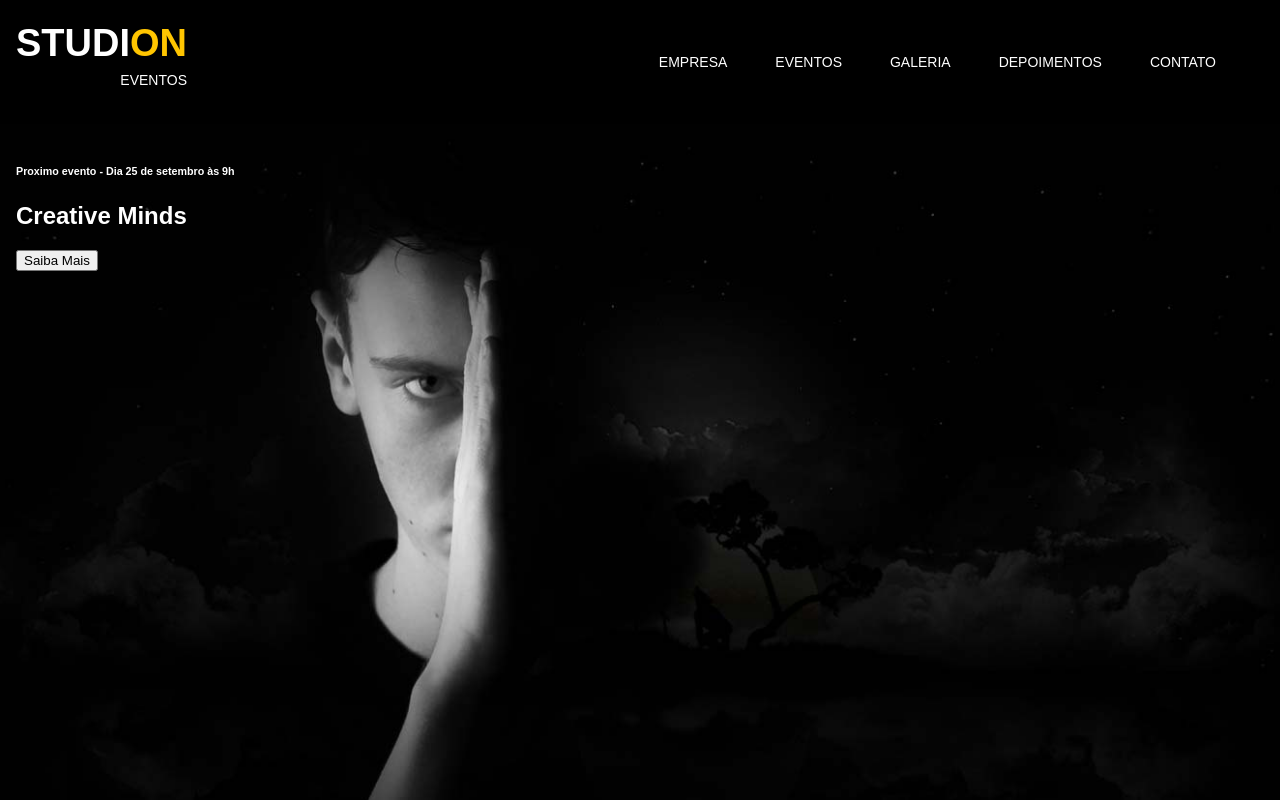
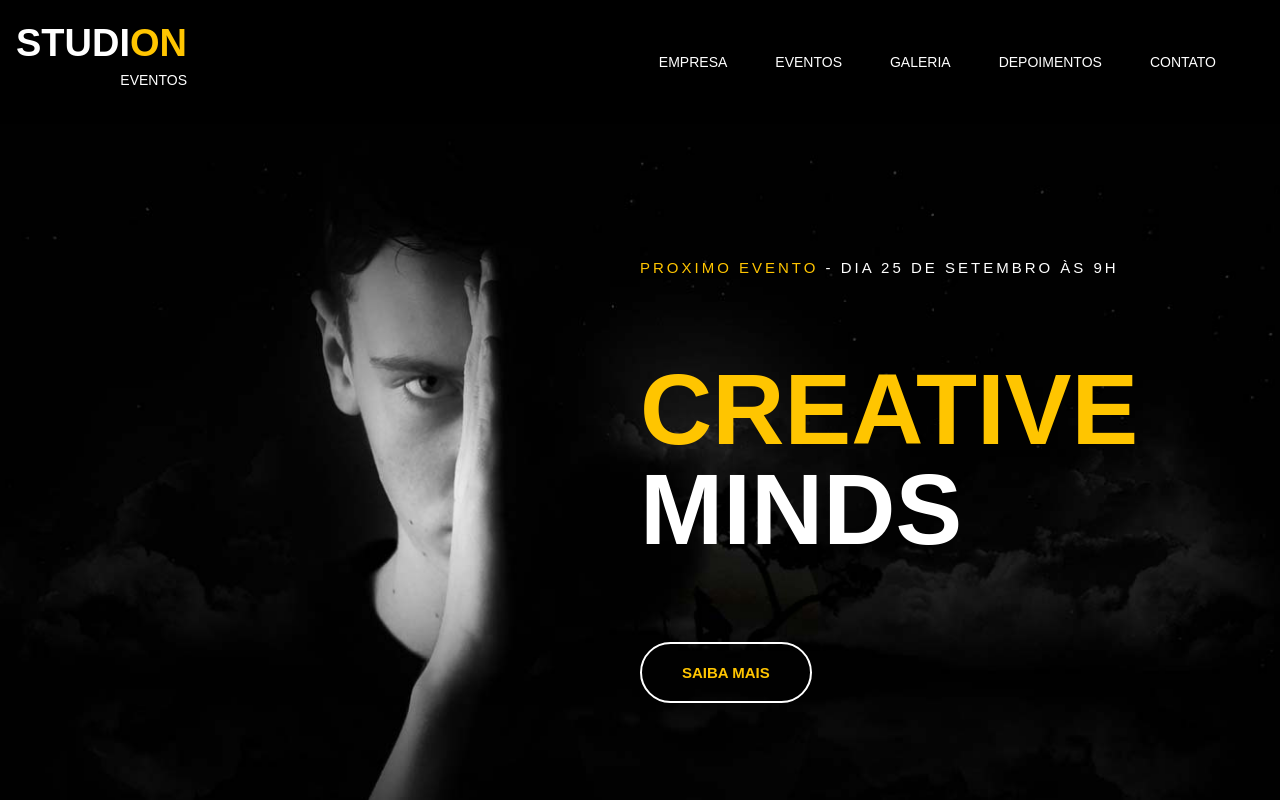
Before and after one commit to alanlfreitas/StudiOn, a website: page src/src/index.html in a window 1280 px wide. Shown: the top 804 px of the page. Drawn offline with Linux system fonts and the light colour scheme; a web font is replaced by a local one.

Commit message:
feat(HTML and CSS): implemented header styler

```diff
--- a/src/src/index.html
+++ b/src/src/index.html
@@ -43,9 +43,16 @@
     <header>
         <div id="slider">
             <div class="slide">
-                <h6><span>Proximo evento</span> - Dia 25 de setembro às 9h</h6>
-                <h2><span>Creative</span> Minds</h2>
-                <button>Saiba Mais</button>
+                <img
+                class="slide_background-image"
+                src="./images/banner.jpg"
+                alt="Studion Banner"
+                />
+                <div class="slide__copy">
+                    <h6><span class="copy-primary">Proximo evento</span> - Dia 25 de setembro às 9h</h6>
+                    <h2><span class="copy-primary">Creative</span> Minds</h2>
+                    <button class="btn btn-slide">Saiba Mais</button>
+                </div>
 
             </div>
 
--- a/src/src/style.css
+++ b/src/src/style.css
@@ -25,6 +25,7 @@ ul {
 
 .navbar {
 	position: fixed;
+	z-index: 1;
 	display: grid;
 	grid-template-columns: 1fr 9fr;
 	align-items: center;
@@ -81,12 +82,64 @@ ul {
 }
 
 #slider {
-    height: calc(100vh - 7.75rem);
-	padding: var(--default-padding);
-	background-color: #000;
-	background-image: url('./images/banner.jpg');
-	background-size: cover;
-	background-position: center;
-	background-repeat: no-repeat;
-    color: #fff;
+    background-color: #000;
+	color: #fff;
 }
+
+.slide {
+	position: relative;
+	height: calc(100vh - 7.75rem);
+}
+
+.slide_background-image {
+	width: 100%;
+	height: 100%;
+	object-fit: cover;
+	object-position: center;
+}
+
+.slide__copy {
+	position: absolute;
+	top: 6.25rem;
+	left: 50vw;
+
+}
+
+.slide__copy h6 {
+	font-size: 0.9375rem;
+	font-weight: 400;
+	text-transform: uppercase;
+	letter-spacing: 0.1875rem;
+}
+
+.slide__copy h2 {
+	font-size: 6.25rem;
+	text-transform: uppercase;
+	line-height: 6.25rem;
+}
+
+.slide__copy h2 span {
+	display: block;
+
+}
+
+.btn {
+	cursor: pointer;
+	padding: 1.25rem 2.5rem;
+	border: 0.125rem solid #fff;
+	border-radius: 5rem;
+	color: var(--color-primary);
+	background: unset;
+	font-size: 0.9375rem;
+	font-weight: 700;
+	text-transform: uppercase;
+	transition: 0.3s all ease;
+}
+
+.btn:hover,
+.btn:active,
+.btn:focus {
+	border-color: var(--color-primary);
+	background-color: var(--color-primary);
+	color: #fff;
+}
```
